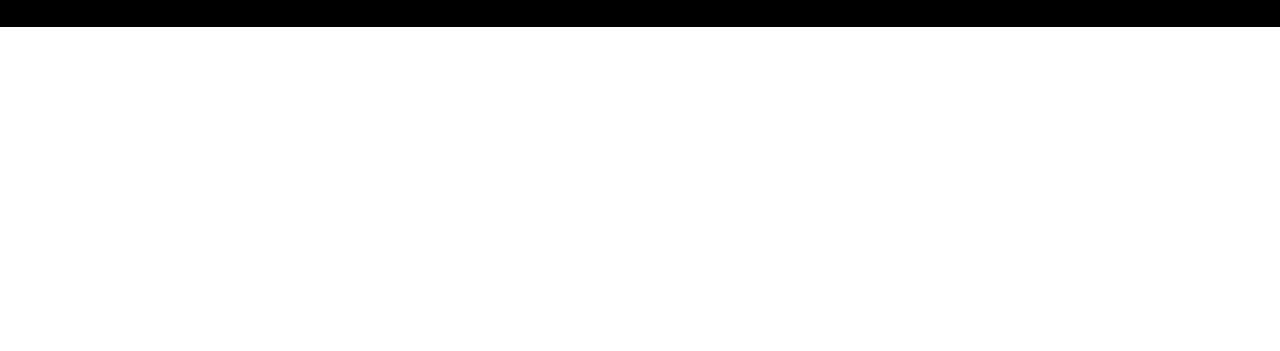
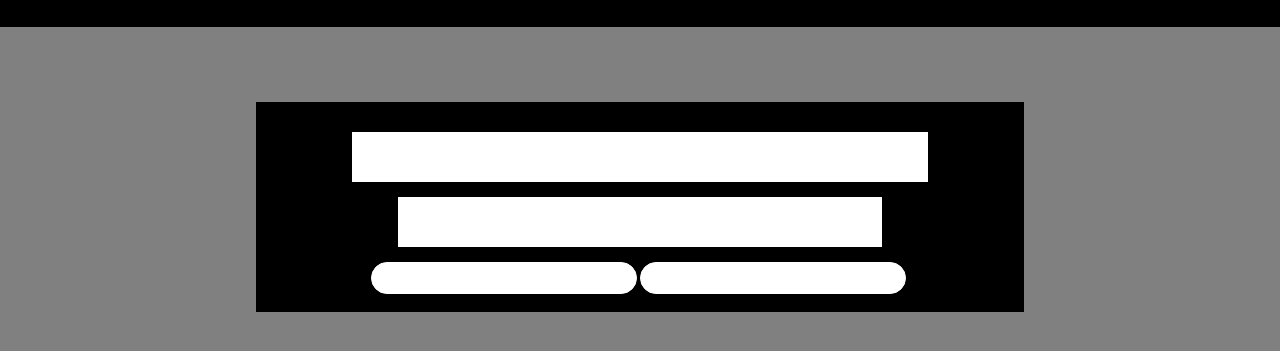
Before and after one commit to HavocPigeon/html-css-1-mini, a plain HTML site: page index.html in a window 1280 px wide. Shown: the part 73-424 px from the top of the page. Drawn offline with Linux system fonts and the light colour scheme.

Commit message:
save final

```diff
--- a/index.html
+++ b/index.html
@@ -12,7 +12,16 @@
           <div class="menu">Menu</div>
         </header>
         <main>
-
+          <div class="container">
+              <div class="content">
+                  <div class="line1"></div>
+                  <div class="line2"></div>
+                  <div class="line3">
+                      <dive class="pill1"></dive>
+                      <dive class="pill2"></dive>
+                  </div>
+              </div>
+          </div>
         </main>
     </body>
 </html>
--- a/style.css
+++ b/style.css
@@ -31,7 +31,9 @@ footer, header, hgroup, menu, nav, section {
 	display: block;
 }
 body {
-	line-height: 1;
+    line-height: 1;
+    background: grey;
+
 }
 ol, ul {
 	list-style: none;
@@ -49,13 +51,15 @@ table {
 	border-spacing: 0;
 }
 
+
+
+
 header {
     background: black;
     height: 100px;
     padding: 30px;
 }
 .logo, .menu {
-    color: black;
     background: white;
     height: 40px;
 }
@@ -67,3 +71,48 @@ header {
     float: right;
     width: 200px;
 }
+.container {
+
+}
+.content {
+    background: black;
+    margin: 75px auto;
+    width: 60%;
+    padding-top: 15px;
+}
+.line1, .line2, .line3 {
+    margin: 15px auto;
+    border: 1px black;
+}
+.line1 {
+    background: white;
+    width: 75%;
+    height: 50px;
+}
+.line2 {
+    background: white;
+    width: 63%;
+    height: 50px;
+}
+.line3 {
+    width: 70%;
+    background: black;
+    margin: 15px auto;
+    padding-bottom: 15px;
+}
+.pill1 {
+    background: white;
+    height: 30px;
+    display: inline-block;
+    width: 49%;
+    border: 1px white solid;
+    border-radius: 25px;
+}
+.pill2 {
+    background: white;
+    height: 30px;
+    display: inline-block;
+    width: 49%;
+    border: 1px white solid;
+    border-radius: 25px;
+}
```
